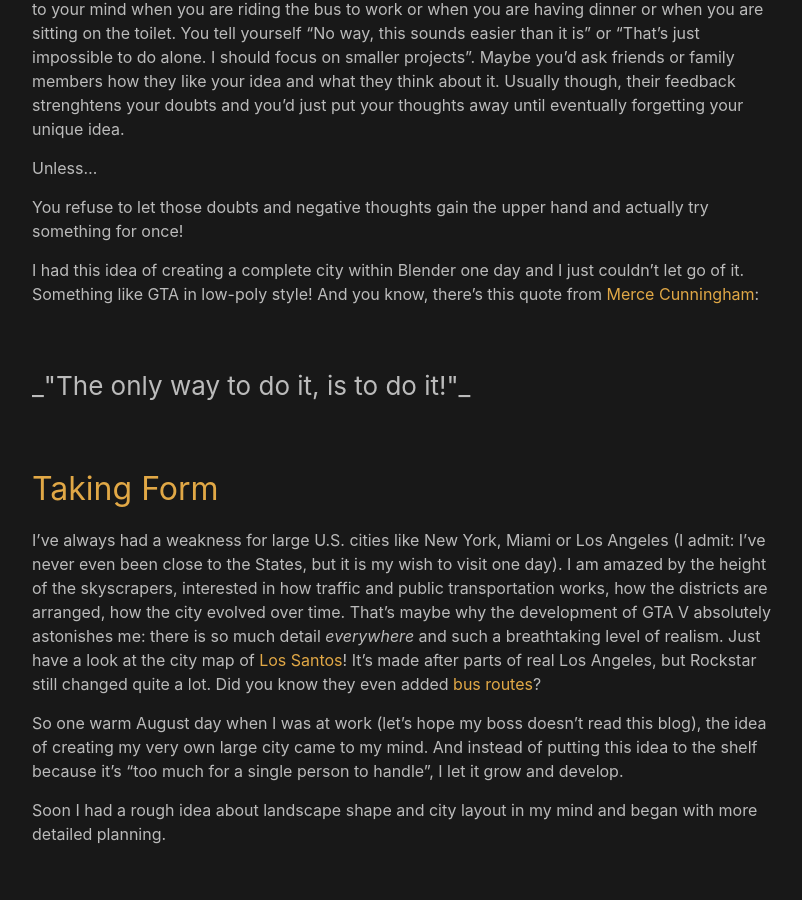
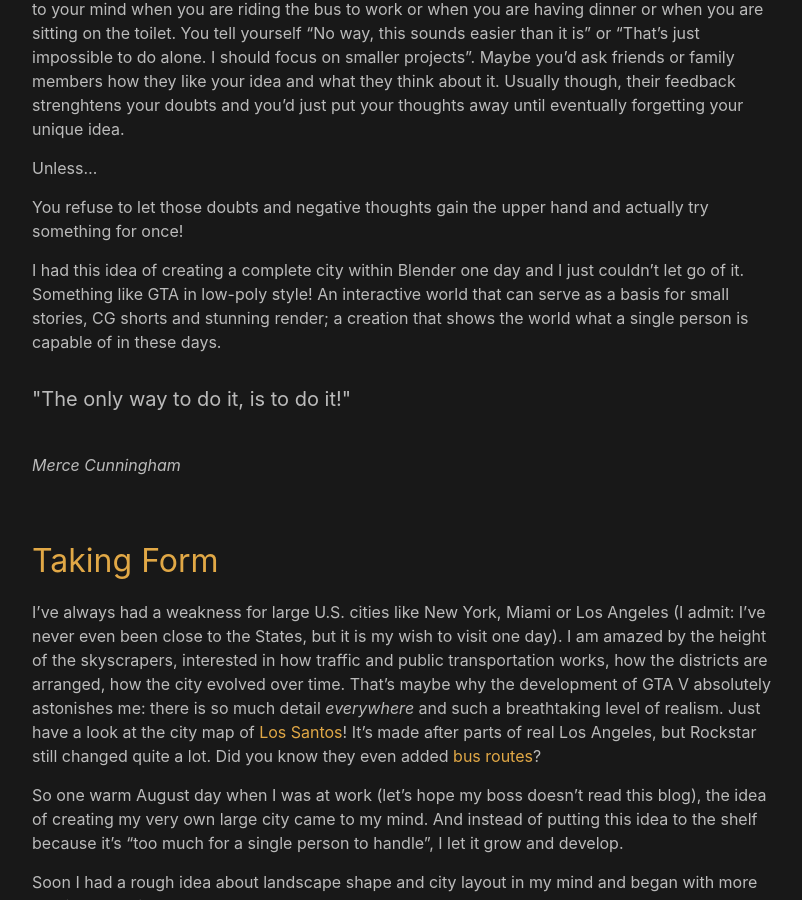
Before and after one commit to kant/san_cubec_blog, a Jekyll site: the page built from _posts/Blog/2021-08-15-Post0001.md, in a window 1280 px wide and 900 px high, scrolled down 380 px. Shown: the whole window, without its empty margins (238-1040 px from the left). Built offline with Jekyll 4.4.1, drawn with Linux system fonts in a browser that asks for light colours.

Commit message:
Update 2021-08-15-Post0001.md

```diff
--- a/_posts/Blog/2021-08-15-Post0001.md
+++ b/_posts/Blog/2021-08-15-Post0001.md
@@ -16,9 +16,11 @@ Unless...
 
 You refuse to let those doubts and negative thoughts gain the upper hand and actually try something for once!
 
-I had this idea of creating a complete city within Blender one day and I just couldn't let go of it. Something like GTA in low-poly style! And you know, there's this quote from [Merce Cunningham][id7]:
+I had this idea of creating a complete city within Blender one day and I just couldn't let go of it. Something like GTA in low-poly style! An interactive world that can serve as a basis for small stories, CG shorts and stunning render; a creation that shows the world what a single person is capable of in these days.
 
- <h3> _"The only way to do it, is to do it!"_ </h3>
+
+ <h4> "The only way to do it, is to do it!" </h4>\
+ _Merce Cunningham_
 
 ## <span style = "color:#e1a846">Taking Form</span>
 
```
